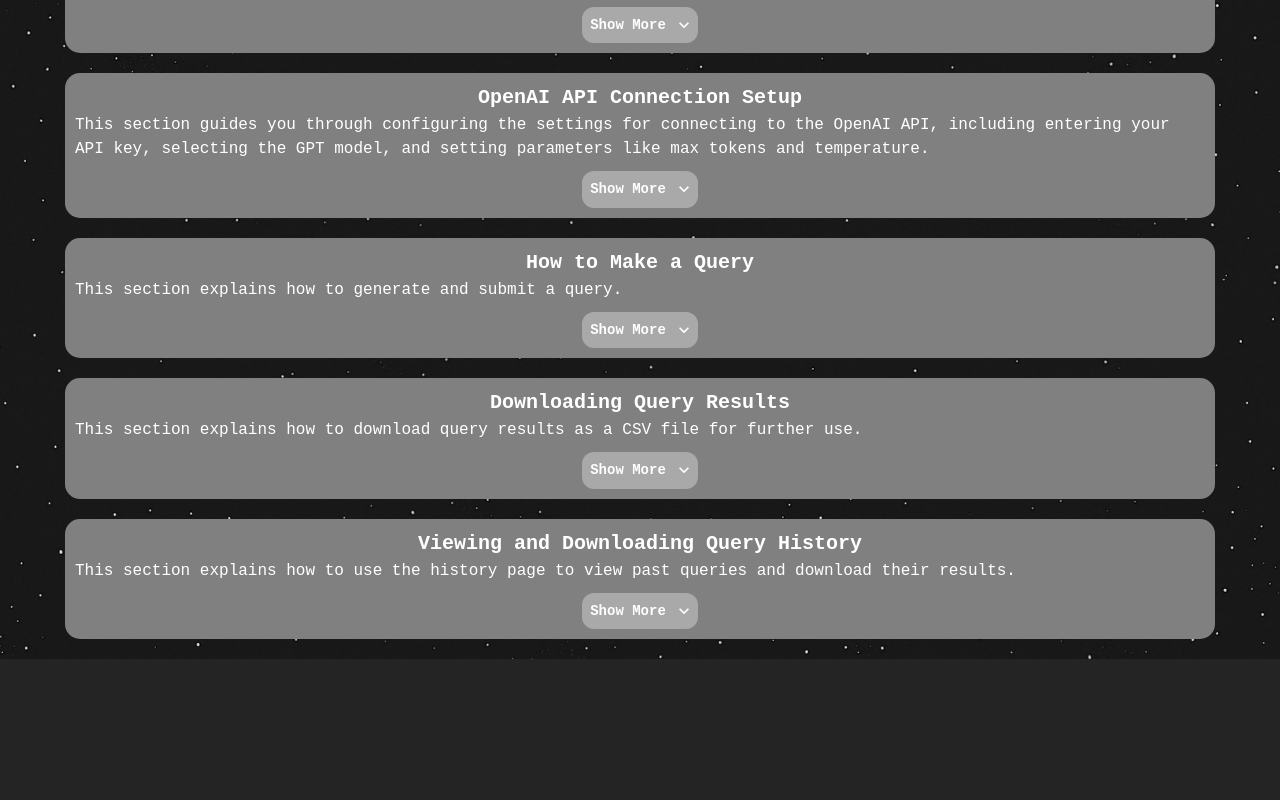
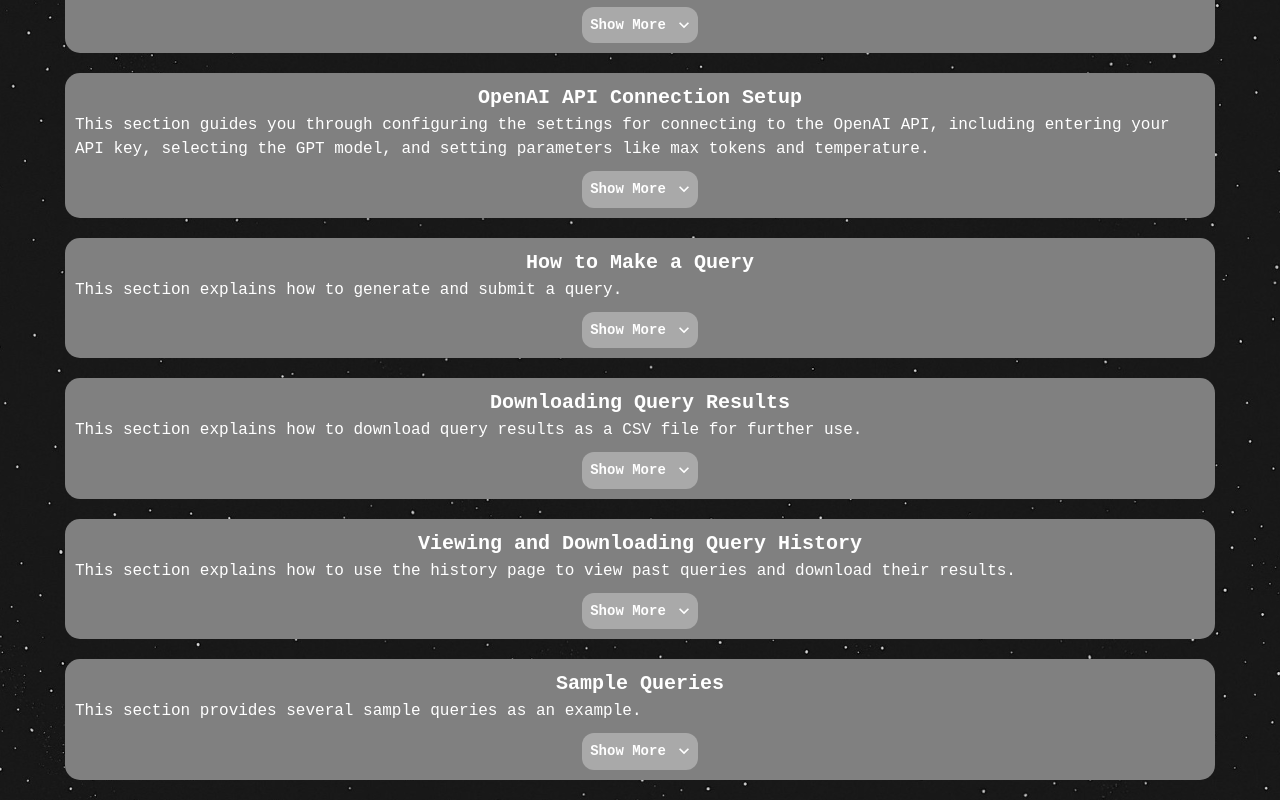
Before and after one commit to Anorris98/Hebse-Database, a React (Vite) app in the folder senior-design/: page /User_Manual in a window 1280 px wide. Shown: the part 521-1321 px from the top of the page. Before the commit the page ends 1180 px from the top, so only its background shows below. Built offline with nearby package versions, Linux system fonts and the light colour scheme.

Commit message:
initial sample query work

```diff
--- a/senior-design/src/components/UserManual/user-manual.tsx
+++ b/senior-design/src/components/UserManual/user-manual.tsx
@@ -173,6 +173,26 @@
                     ]}
                 />
             </Box>
+            <Box sx={{}}>
+                <UserManualText
+                    title="Sample Queries"
+                    message="This section provides several sample queries as an example."
+                    sections={[
+                        {
+                            title: "Find stars with a mass in the top 2%, and with a metallicity between 1% and 10%",
+                            description: "Equivalent Query: SELECT \"initial_values\".\"model_number\", \"initial_values\".\"star_1_mass\", \"initial_values\".\"Z\" FROM \"initial_values\" WHERE \"initial_values\".\"star_1_mass\" >= (SELECT PERCENTILE_CONT(0.98) WITHIN GROUP (ORDER BY \"initial_values\".\"star_1_mass\") FROM \"initial_values\") AND \"initial_values\".\"Z\" BETWEEN 0.01 AND 0.10"
+                        },
+                        {
+                            title: "Find all systems which have a mass ratio between 0.5 and 0.7 and at some point an orbital period between 5 and 100 days",
+                            description: "SELECT \"binary_history\".\"model_number\", \"binary_history\".\"age\" FROM \"binary_history\" WHERE (\"binary_history\".\"star_1_mass\" / \"binary_history\".\"star_2_mass\" BETWEEN 0.5 AND 0.7 OR \"binary_history\".\"star_2_mass\" / \"binary_history\".\"star_1_mass\" BETWEEN 0.5 AND 0.7) AND \"binary_history\".\"period_days\" BETWEEN 5 AND 100"
+                        },
+                        {
+                            title: "Find all systems where the primary (largest star) accreted more than 10% of their mass during common envelope",
+                            description: "SELECT \"model_number\" FROM \"final_values\" WHERE \"S1_co_core_mass\" > 0.1 * \"star_1_mass\";"
+                        }
+                    ]}
+                />
+            </Box>
         </Box>
     );
 };
```
